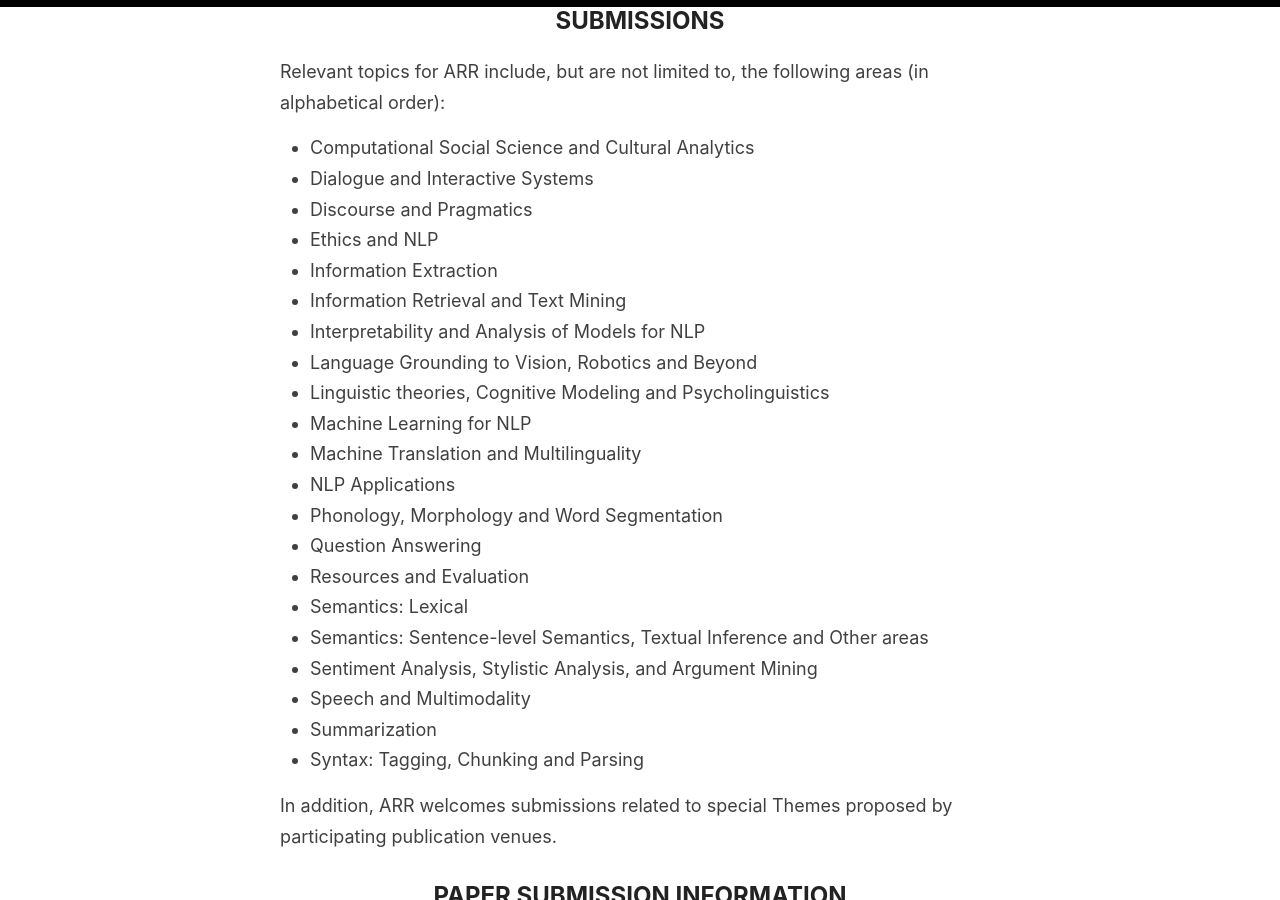
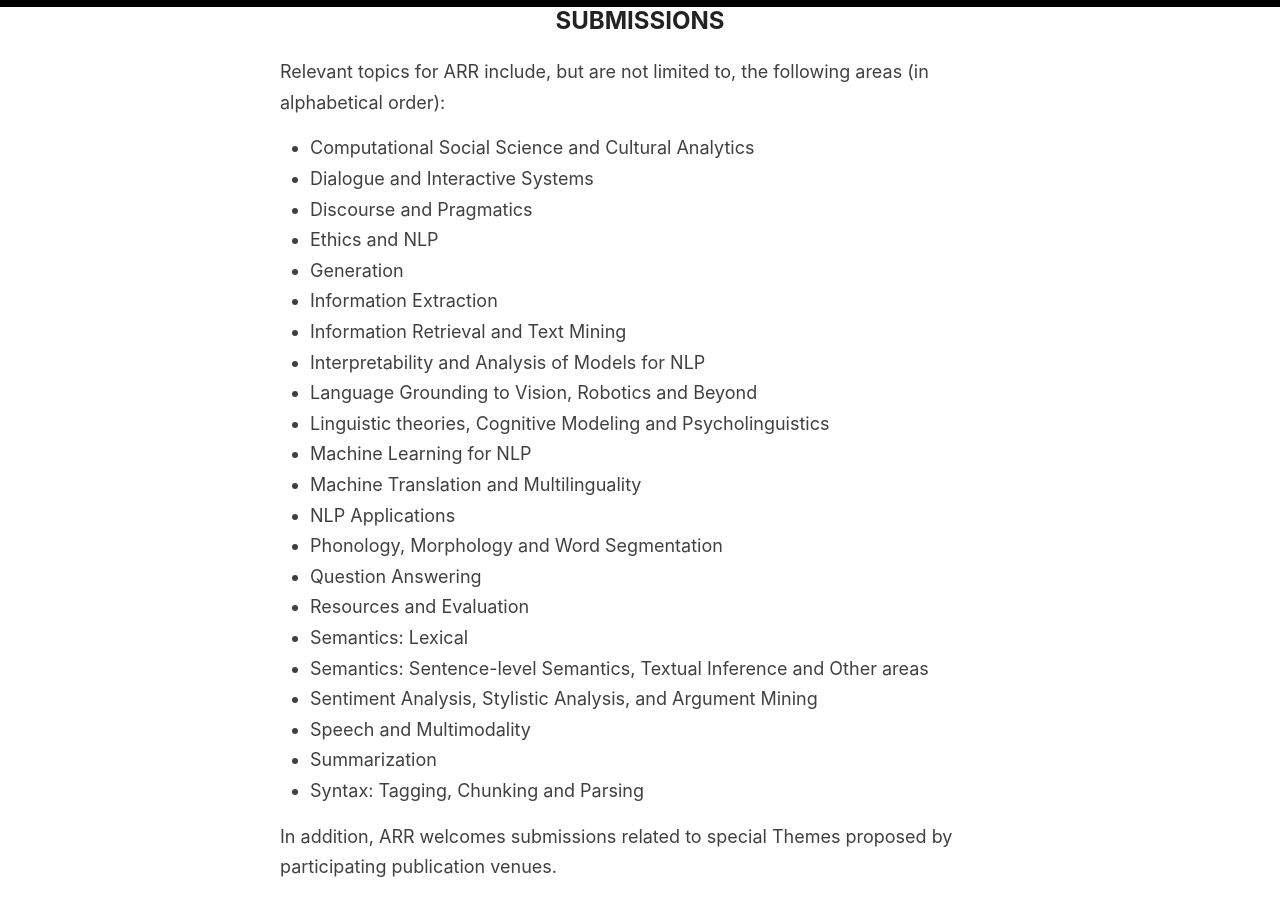
Before and after one commit to amitmerchant1990/reverie, a Jekyll site: the page built from cfp.md, in a window 1280 px wide and 900 px high, scrolled down 803 px. Built offline with Jekyll 4.4.1, drawn with Linux system fonts in a browser that asks for light colours.

Commit message:
Update cfp.md

```diff
--- a/cfp.md
+++ b/cfp.md
@@ -17,6 +17,7 @@
 * Dialogue and Interactive Systems
 * Discourse and Pragmatics
 * Ethics and NLP
+* Generation
 * Information Extraction
 * Information Retrieval and Text Mining
 * Interpretability and Analysis of Models for NLP
```
